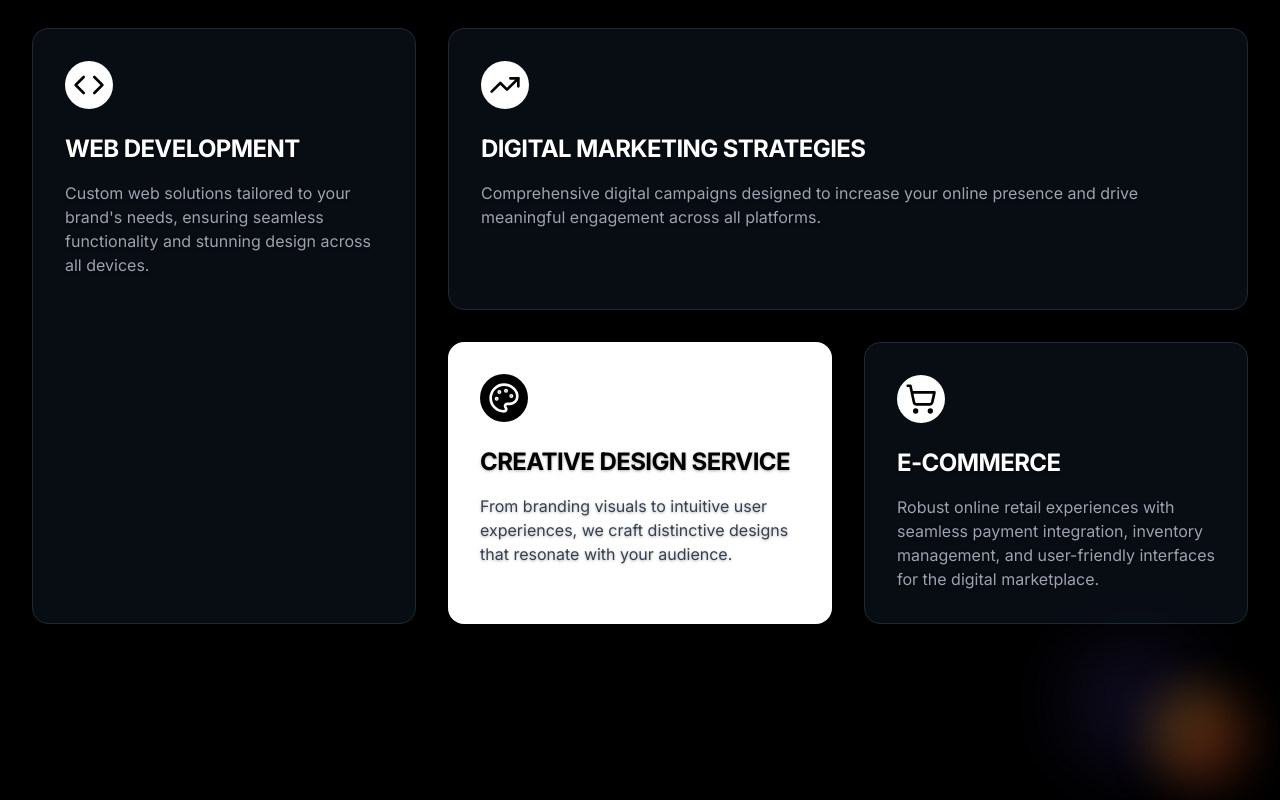
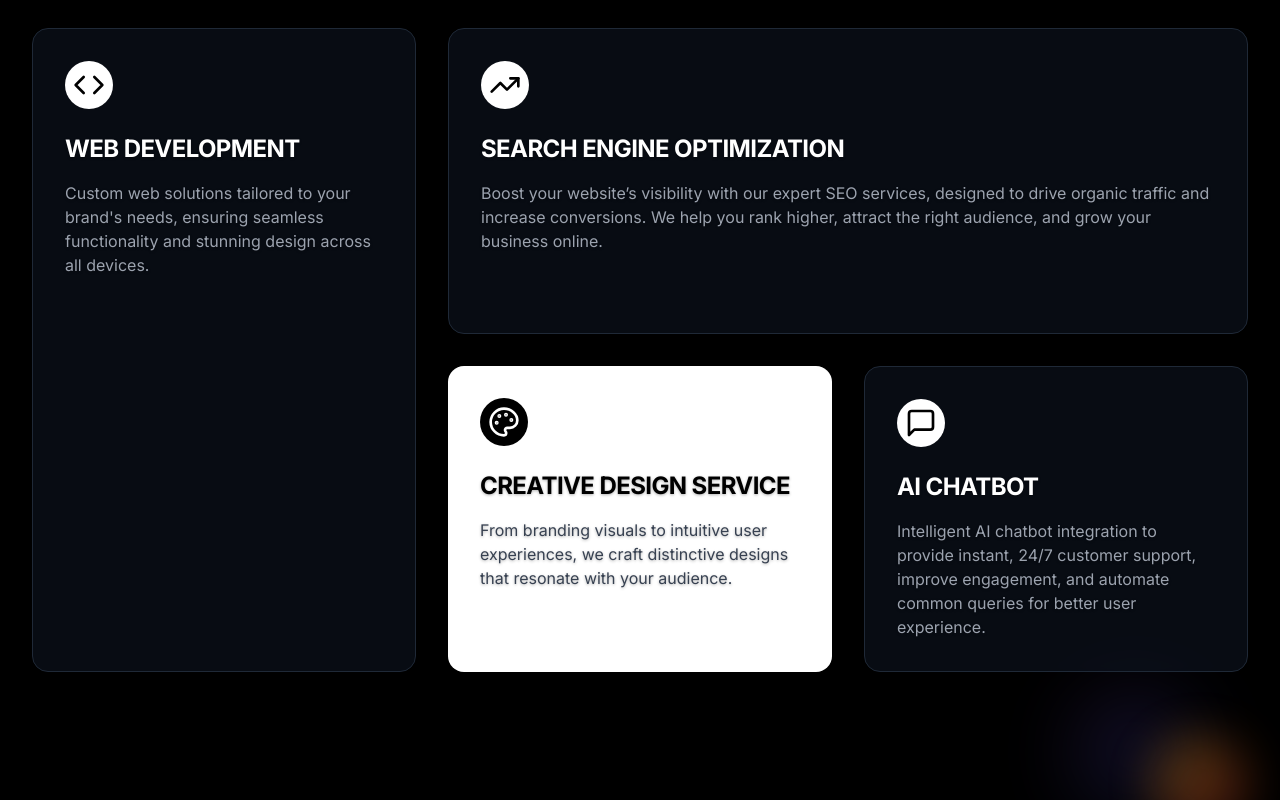
Before and after one commit to a-adityamagar/bluno, a React (Vite) app: page / in a window 1280 px wide. Shown: the part 1080-1880 px from the top of the page. Built offline with nearby package versions, Linux system fonts and the light colour scheme.

Commit message:
service section updated

```diff
--- a/src/components/Services.tsx
+++ b/src/components/Services.tsx
@@ -1,5 +1,5 @@
 import { useEffect, useRef } from 'react';
-import { Code, TrendingUp, ShoppingCart, Palette } from 'lucide-react';
+import { Code, TrendingUp, MessageSquare, Palette } from 'lucide-react';
 
 const ServicesSection = () => {
   const services = [
@@ -12,8 +12,8 @@ const ServicesSection = () => {
     },
     {
       id: 2,
-      title: "DIGITAL MARKETING STRATEGIES",
-      description: "Comprehensive digital campaigns designed to increase your online presence and drive meaningful engagement across all platforms.",
+      title: "SEARCH ENGINE OPTIMIZATION",
+      description: "Boost your website’s visibility with our expert SEO services, designed to drive organic traffic and increase conversions. We help you rank higher, attract the right audience, and grow your business online.",
       icon: <TrendingUp className="w-8 h-8" />,
       gridClass: "md:col-span-2 md:row-span-1"
     },
@@ -26,11 +26,11 @@ const ServicesSection = () => {
       isHighlighted: true
     },
     {
-      id: 4,
-      title: "E-COMMERCE",
-      description: "Robust online retail experiences with seamless payment integration, inventory management, and user-friendly interfaces for the digital marketplace.",
-      icon: <ShoppingCart className="w-8 h-8" />,
-      gridClass: "md:col-span-1 md:row-span-1"
+  id: 4,
+  title: "AI CHATBOT",
+  description: "Intelligent AI chatbot integration to provide instant, 24/7 customer support, improve engagement, and automate common queries for better user experience.",
+  icon: <MessageSquare className="w-8 h-8" />,
+  gridClass: "md:col-span-1 md:row-span-1"
     }
   ];
 
```
